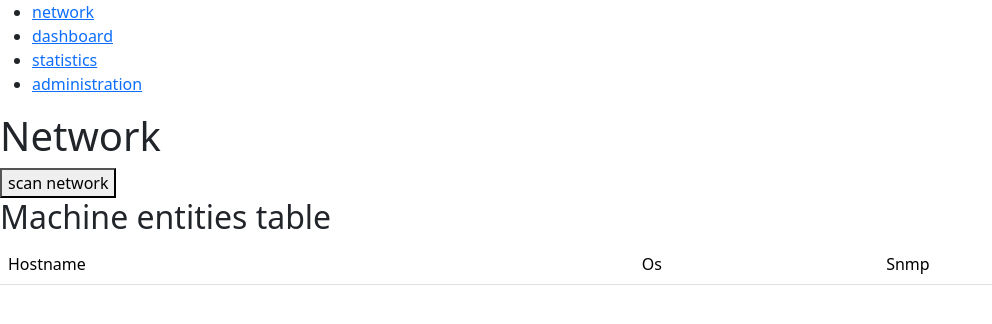
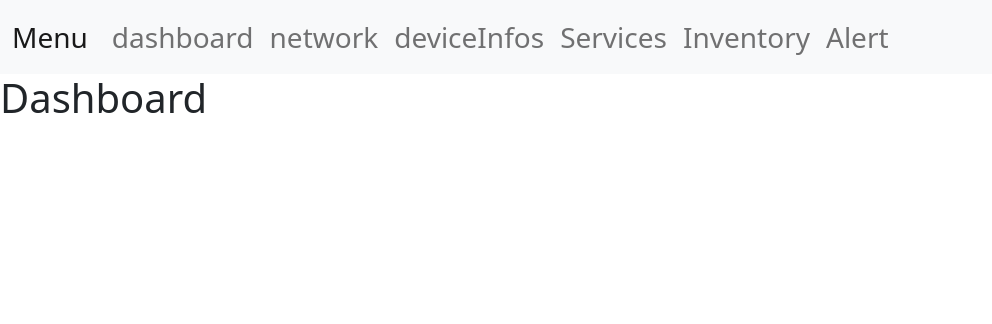
Before and after one commit to SImkeAnthony/frontend-app-react-snmp, a React (Create React App) app: page / in a window 1280 px wide. Shown: the top 324 px of the page, without its empty margins (0-992 px from the left). Built offline with nearby package versions, Linux system fonts and the light colour scheme.

Commit message:
personnalisation du menu déroulant

```diff
--- a/public/index.html
+++ b/public/index.html
@@ -1,14 +1,17 @@
 <!doctype html>
-<html lang="fr">
+<html lang="en">
 <head>
     <meta charset="UTF-8">
     <meta name="viewport"
           content="width=device-width, user-scalable=no, initial-scale=1.0, maximum-scale=1.0, minimum-scale=1.0">
     <meta http-equiv="X-UA-Compatible" content="ie=edge">
+    <link href="https://cdn.jsdelivr.net/npm/bootstrap@5.1.3/dist/css/bootstrap.min.css" rel="stylesheet" integrity="sha384-1BmE4kWBq78iYhFldvKuhfTAU6auU8tT94WrHftjDbrCEXSU1oBoqyl2QvZ6jIW3" crossorigin="anonymous">
     <title>Frontend-app-react-snmp</title>
 </head>
 <body>
   <noscript>You need to enable JavaScript to run this app.</noscript>
   <div id="root"></div>
+  <script src="https://cdn.jsdelivr.net/npm/@popperjs/core@2.10.2/dist/umd/popper.min.js" integrity="sha384-7+zCNj/IqJ95wo16oMtfsKbZ9ccEh31eOz1HGyDuCQ6wgnyJNSYdrPa03rtR1zdB" crossorigin="anonymous"></script>
+  <script src="https://cdn.jsdelivr.net/npm/bootstrap@5.1.3/dist/js/bootstrap.min.js" integrity="sha384-QJHtvGhmr9XOIpI6YVutG+2QOK9T+ZnN4kzFN1RtK3zEFEIsxhlmWl5/YESvpZ13" crossorigin="anonymous"></script>
 </body>
 </html>
--- a/src/components/App.js
+++ b/src/components/App.js
@@ -2,19 +2,23 @@ import Layout from "../pages/Layout";
 import {BrowserRouter, Route, Routes} from "react-router-dom";
 import Dashboard from "../pages/Dashboard";
 import Network from "../pages/Network";
-import Statistics from "../pages/Statistics";
-import Administration from "../pages/Administration";
+import DeviceInfo from "../pages/DeviceInfo";
+import Service from "../pages/Service";
 import Error404 from "../pages/Error404";
+import Inventory from "../pages/Inventory";
+import Alert from "../pages/Alert";
 
 function App() {
   return (
     <BrowserRouter>
       <Routes>
         <Route path="/" element={<Layout/>}>
-          <Route index element={<Network/>}/>
-          <Route path="/dashboard" element={<Dashboard/>}/>
-          <Route path="/statistics" element={<Statistics/>}/>
-          <Route path="/administration" element={<Administration/>}/>
+          <Route index element={<Dashboard/>}/>
+          <Route path="/deviceInfo" element={<DeviceInfo/>}/>
+          <Route path="/network" element={<Network/>}/>
+          <Route path="/service" element={<Service/>}/>
+          <Route path="/inventory" element={<Inventory/>}/>
+          <Route path="/alert" element={<Alert/>}/>
           <Route path="*" element={<Error404/>}/>
         </Route>
       </Routes>
--- a/src/pages/Administration.js
+++ /dev/null
@@ -1,7 +0,0 @@
-const Administration = ()=>{
-    return(
-        <h1>Administration</h1>
-    )
-};
-
-export default Administration;
--- /dev/null
+++ b/src/pages/Alert.js
@@ -0,0 +1,6 @@
+const Alert = ()=>{
+    return(
+        <h1>Alert</h1>
+    )
+};
+export default Alert;
--- /dev/null
+++ b/src/pages/DeviceInfo.js
@@ -0,0 +1,7 @@
+const DeviceInfo = ()=>{
+    return(
+        <h1>DeviceInfos</h1>
+    )
+};
+
+export default DeviceInfo;
--- /dev/null
+++ b/src/pages/Inventory.js
@@ -0,0 +1,6 @@
+const Inventory = ()=>{
+    return(
+        <h1>Inventory</h1>
+    )
+};
+export default Inventory;
--- a/src/pages/Layout.js
+++ b/src/pages/Layout.js
@@ -1,19 +1,49 @@
 import {Outlet,Link} from "react-router-dom";
+import {useRef, useState} from "react";
 
-const Layout = ()=>{
+function Layout(){
+
+    const collapseRef = useRef(null);
+    const [isMenuOpen,setMenuOpen] = useState(false);
+
+    const toggleMenu = ()=>{
+        setMenuOpen(!isMenuOpen);
+    }
+
+    const collapse = ()=>{
+        if(isMenuOpen){
+            if (collapseRef.current) {
+                const collapsibleElement = new window.bootstrap.Collapse(collapseRef.current);
+                collapsibleElement.hide();
+                toggleMenu();
+            }
+        }
+    }
+
     return(
-        <>
-            <nav>
-                <ul>
-                    <li> <Link to="/">network</Link> </li>
-                    <li> <Link to="/dashboard">dashboard</Link> </li>
-                    <li> <Link to="/statistics">statistics</Link> </li>
-                    <li> <Link to="/administration">administration</Link> </li>
-                </ul>
+        <div className="container-mt-5">
+            <nav className="navbar navbar-expand-lg navbar-light bg-light ">
+                <div className="container-fluid">
+                    <a className="navbar-brand fs-3" href="#">Menu</a>
+                    <button className="navbar-toggler" type="button" data-bs-toggle="collapse" data-bs-target="#link" aria-controls="link" aria-expanded={"false"} aria-label="Toggle navigation" onClick={toggleMenu}>
+                        <span className="navbar-toggler-icon"></span>
+                    </button>
+                    <div className="collapse navbar-collapse" id="link" ref={collapseRef}>
+                        <ul className="navbar-nav me-auto mb-2 mb-lg-0">
+                            <li className="nav-item fs-3 fw-medium"> <Link to="/" className="nav-link" onClick={collapse}>dashboard</Link> </li>
+                            <li className="nav-item fs-3 fw-medium"> <Link to="/network" className="nav-link" onClick={collapse}>network</Link> </li>
+                            <li className="nav-item fs-3 fw-medium"> <Link to="/deviceInfo" className="nav-link" onClick={collapse}>deviceInfos</Link> </li>
+                            <li className="nav-item fs-3 fw-medium"> <Link to="/service" className="nav-link" onClick={collapse}>Services</Link> </li>
+                            <li className="nav-item fs-3 fw-medium"><Link to="/inventory" className="nav-link" onClick={collapse}>Inventory</Link></li>
+                            <li className="nav-item fs-3 fw-medium"><Link to="/alert" className="nav-link" onClick={collapse}>Alert</Link></li>
+                        </ul>
+                    </div>
+                </div>
+
             </nav>
             <Outlet/>
-        </>
-    )
+        </div>
+    );
 };
 
 export default Layout;
--- /dev/null
+++ b/src/pages/Service.js
@@ -0,0 +1,7 @@
+const Service = ()=>{
+    return(
+        <h1>Services</h1>
+    )
+};
+
+export default Service;
--- a/src/pages/Statistics.js
+++ /dev/null
@@ -1,7 +0,0 @@
-const Statistics = ()=>{
-    return(
-        <h1>Statistics</h1>
-    )
-};
-
-export default Statistics;
--- a/src/style/index.css
+++ b/src/style/index.css
@@ -1,3 +1,4 @@
+@import '~bootstrap/dist/css/bootstrap.css';
 body{
   /*background-color: red;*/
 }
```
